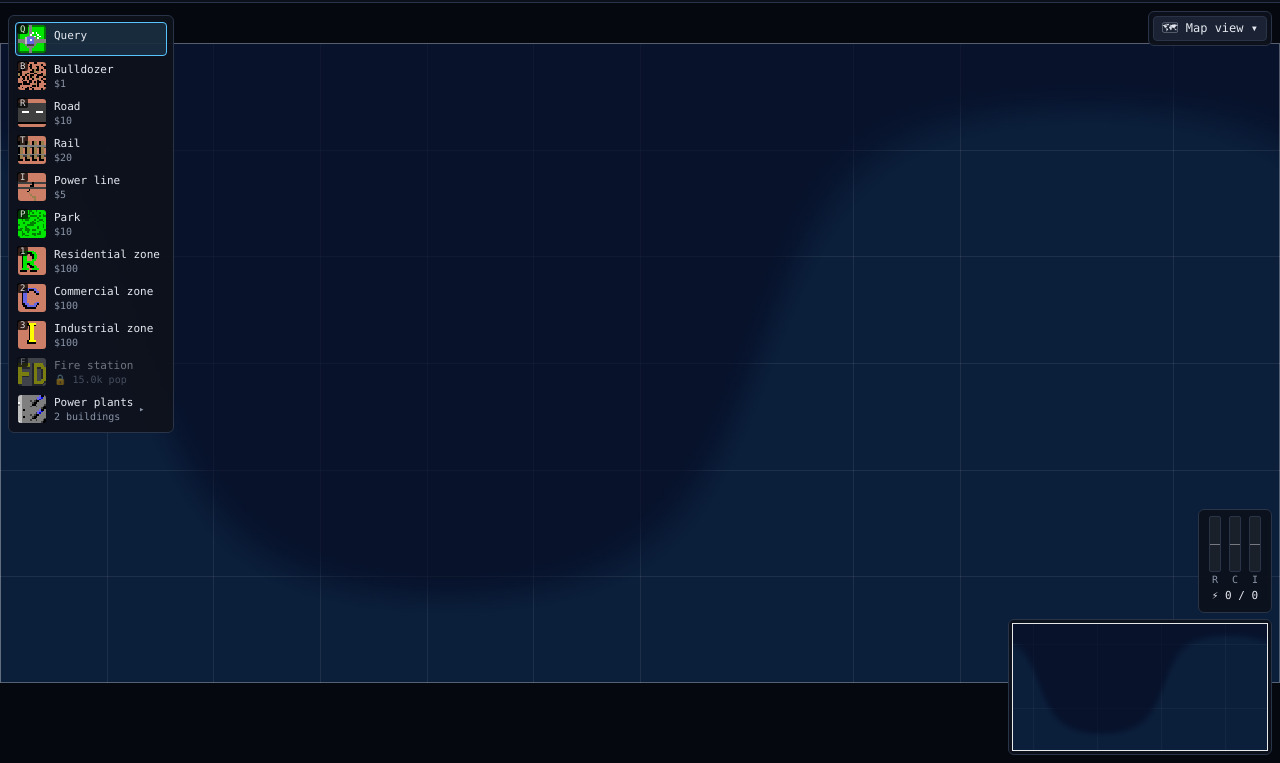
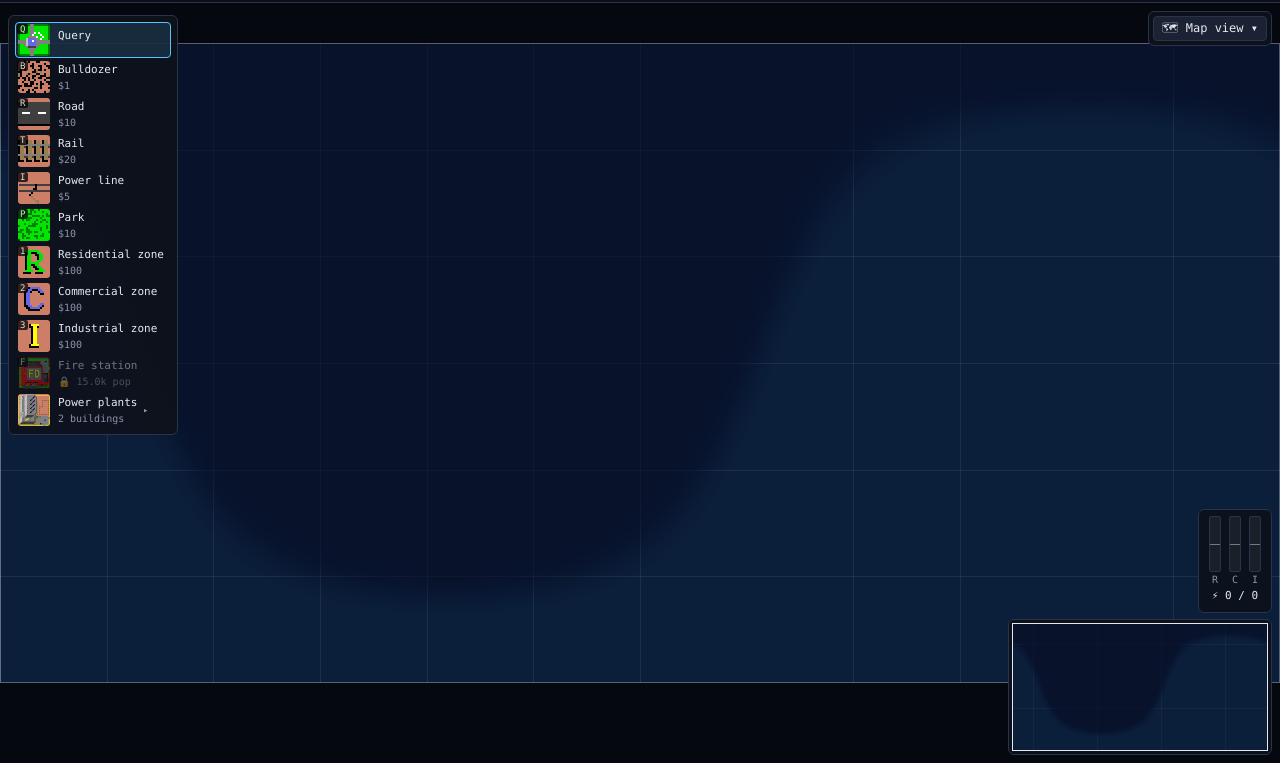
Before and after one commit to evert/globalcity, a website built with Vite: page client/index.html in a window 1280 px wide. Shown: the part 37-800 px from the top of the page. Built offline with nearby package versions, Linux system fonts and the light colour scheme; no server answers; files whose address does not match are found by name.

Commit message:
Toolbar icons: whole buildings, centred and crisp
- Draw each building whole instead of its centre tile; crop wide art to a square
- Centre icons on their non-ground pixels; 16 px tiles at an exact 2x per device pixel
- 32 px icons drawn at the screen's pixel density (were 32 px canvases squeezed into 28 px)

```diff
--- /dev/null
+++ b/client/src/icons.ts
@@ -0,0 +1,152 @@
+// Tool icons (toolbar, flyouts, milestones panel): each tool's art cropped to its visible pixels, centred in a
+// square and drawn at the screen's pixel density, so single tiles stay crisp at 2x and whole buildings scale
+// down cleanly instead of showing one tile out of the middle.
+import { CUSTOM_BUILDINGS, DIRT, TOOLS, type ToolId } from '@globalcity/shared';
+import type { SpriteSheet } from './assets.ts';
+import { drawTile } from './assets.ts';
+import type { CustomLayer } from './custom.ts';
+
+/** Zones show their letter tile; a whole empty zone is mostly bare ground. */
+const LETTER_ICON: ReadonlySet<ToolId> = new Set<ToolId>(['residential', 'commercial', 'industrial']);
+
+interface Art {
+  c: HTMLCanvasElement;
+  ground: string;
+  x: number;
+  y: number;
+  w: number;
+  h: number;
+}
+
+export interface IconOpts {
+  /** largest scale in CSS px per art px (single 16px tiles draw at 2x) */
+  maxScale?: number;
+  /** crop very wide art (Grand Central) to at most this width:height, keeping the middle; tall art fits whole */
+  maxAspect?: number;
+}
+
+export const iconDpr = (): number => Math.min(4, Math.max(1, window.devicePixelRatio || 1));
+
+export class ToolIcons {
+  private readonly art = new Map<ToolId, Art>();
+  private groundPx: number | null = null;
+  constructor(
+    private readonly sheet: SpriteSheet,
+    private readonly customs: CustomLayer,
+  ) {}
+
+  /** Size `c` to `css` CSS px at the current pixel density and draw tool `id` into it. */
+  paint(c: HTMLCanvasElement, id: ToolId, css: number, opts: IconOpts = {}): void {
+    const t = TOOLS[id];
+    const img = t.custom ? this.customs.images.get(t.custom) : undefined;
+    if (img && !(img.complete && img.naturalWidth)) img.addEventListener('load', () => this.paint(c, id, css, opts), { once: true });
+    const art = this.artFor(id);
+    const box = Math.round(css * iconDpr());
+    c.width = c.height = box;
+    const g = c.getContext('2d')!;
+    let { x, y, w, h } = art;
+    const aspect = opts.maxAspect ?? Infinity;
+    if (w > h * aspect) {
+      const nw = h * aspect;
+      x += (w - nw) / 2;
+      w = nw;
+    }
+    const s = Math.min((opts.maxScale ?? 2) * iconDpr(), box / w, box / h);
+    const ox = Math.round(box / 2 - (x + w / 2) * s),
+      oy = Math.round(box / 2 - (y + h / 2) * s);
+    g.fillStyle = art.ground;
+    g.fillRect(0, 0, box, box);
+    // sharp scaling: nearest-neighbour up to the next whole multiple, then a smooth step down the rest of the
+    // way, so pixels stay square at any scale (exact when the scale is a whole number)
+    const k = Math.max(1, Math.ceil(s - 1e-6));
+    let src: CanvasImageSource = art.c;
+    if (k > 1) {
+      const up = document.createElement('canvas');
+      up.width = art.c.width * k;
+      up.height = art.c.height * k;
+      const ug = up.getContext('2d')!;
+      ug.imageSmoothingEnabled = false;
+      ug.drawImage(art.c, 0, 0, up.width, up.height);
+      src = up;
+    }
+    g.imageSmoothingEnabled = s !== k;
+    g.imageSmoothingQuality = 'high';
+    g.drawImage(src, ox, oy, art.c.width * s, art.c.height * s);
+  }
+
+  /** The tool's art at 1 px per art px, with the box around its visible pixels (cached once loaded). */
+  private artFor(id: ToolId): Art {
+    const hit = this.art.get(id);
+    if (hit) return hit;
+    const t = TOOLS[id],
+      ts = this.sheet.tileSize;
+    const c = document.createElement('canvas');
+    const g = c.getContext('2d', { willReadFrequently: true })!;
+    const img = t.custom ? this.customs.ready(t.custom) : null;
+    let final = true;
+    if (img) {
+      const def = CUSTOM_BUILDINGS[t.custom!];
+      const fw = img.naturalWidth / (def.frames ?? 1),
+        fh = img.naturalHeight;
+      c.width = fw;
+      c.height = fh;
+      // on bare ground, as on the map, where the image is transparent (the Christmas tree)
+      for (let y = 0; y < fh; y += ts) for (let x = 0; x < fw; x += ts) drawTile(g, this.sheet, DIRT, x, y, ts, ts);
+      g.drawImage(img, 0, 0, fw, fh, 0, 0, fw, fh);
+    } else if (t.base !== undefined && t.size > 1 && !LETTER_ICON.has(id)) {
+      const n = t.size;
+      c.width = c.height = n * ts;
+      for (let k = 0; k < n * n; k++) drawTile(g, this.sheet, t.base + k, (k % n) * ts, Math.floor(k / n) * ts, ts, ts);
+    } else {
+      c.width = c.height = ts;
+      drawTile(g, this.sheet, t.icon, 0, 0, ts, ts);
+      final = !t.custom; // placeholder until the custom image loads
+    }
+    const art = { c, ...visibleBox(g, c.width, c.height, this.ground()) };
+    if (final) this.art.set(id, art);
+    return art;
+  }
+
+  /** The bare-ground colour: the most common pixel of the dirt tile (as a little-endian RGBA word). */
+  private ground(): number {
+    if (this.groundPx !== null) return this.groundPx;
+    const ts = this.sheet.tileSize,
+      c = document.createElement('canvas');
+    c.width = c.height = ts;
+    const g = c.getContext('2d', { willReadFrequently: true })!;
+    drawTile(g, this.sheet, DIRT, 0, 0, ts, ts);
+    const counts = new Map<number, number>();
+    for (const v of new Uint32Array(g.getImageData(0, 0, ts, ts).data.buffer)) counts.set(v, (counts.get(v) ?? 0) + 1);
+    let best = 0;
+    for (const [v, n] of counts)
+      if (n > best) {
+        best = n;
+        this.groundPx = v;
+      }
+    return this.groundPx!;
+  }
+}
+
+/** The box of rows and columns that are more than specks on bare ground (the whole art if there is none). */
+function visibleBox(g: CanvasRenderingContext2D, w: number, h: number, ground: number): Omit<Art, 'c'> {
+  const d = new Uint32Array(g.getImageData(0, 0, w, h).data.buffer);
+  const rows = new Array<number>(h).fill(0),
+    cols = new Array<number>(w).fill(0);
+  for (let y = 0; y < h; y++)
+    for (let x = 0; x < w; x++)
+      if (d[y * w + x] !== ground) {
+        rows[y]++;
+        cols[x]++;
+      }
+  const span = (a: number[], min: number): [number, number] => {
+    const lo = a.findIndex((n) => n > min);
+    if (lo < 0) return [0, a.length];
+    let hi = a.length - 1;
+    while (hi > lo && a[hi] <= min) hi--;
+    return [lo, hi + 1];
+  };
+  const [x0, x1] = span(cols, h / 8),
+    [y0, y1] = span(rows, w / 8);
+  const [r, gg, b, a] = new Uint8Array(new Uint32Array([ground]).buffer);
+  return { ground: `rgba(${r},${gg},${b},${a / 255})`, x: x0, y: y0, w: x1 - x0, h: y1 - y0 };
+}
--- a/client/src/style.css
+++ b/client/src/style.css
@@ -207,7 +207,7 @@ a {
   top: 52px;
   display: flex;
   flex-direction: column;
-  gap: 3px;
+  gap: 1px;
   padding: 6px;
   background: var(--panel);
   border: 1px solid var(--panel-border);
@@ -219,11 +219,11 @@ a {
 .tool {
   position: relative;
   display: grid;
-  grid-template-columns: 28px 1fr;
+  grid-template-columns: 32px 1fr;
   grid-template-rows: auto auto;
   column-gap: 8px;
   align-items: center;
-  padding: 2px 6px 2px 2px;
+  padding: 1px 6px 1px 2px;
   background: transparent;
   border: 1px solid transparent;
   border-radius: 4px;
@@ -247,8 +247,8 @@ a {
 }
 .tool .icon {
   grid-row: 1 / span 2;
-  width: 28px;
-  height: 28px;
+  width: 32px;
+  height: 32px;
   image-rendering: pixelated;
   border-radius: 3px;
   background: #000;
@@ -856,18 +856,18 @@ a {
     justify-content: center;
   }
   .tool {
-    grid-template-columns: 28px;
+    grid-template-columns: 32px;
     grid-template-rows: auto;
-    padding: 3px;
+    padding: 1px;
   }
   .tool .label,
   .tool .cost {
     display: none;
   }
   .tool-flyout .tool {
-    grid-template-columns: 28px 1fr;
+    grid-template-columns: 32px 1fr;
     grid-template-rows: auto auto;
-    padding: 2px 6px 2px 2px;
+    padding: 1px 6px 1px 2px;
   }
   .tool-flyout .tool .label,
   .tool-flyout .tool .cost {
--- a/client/src/ui.ts
+++ b/client/src/ui.ts
@@ -38,7 +38,6 @@ import {
   TOOLS,
   TOOL_ORDER,
   PLANT_OUTPUT,
-  CUSTOM_BUILDINGS,
   GRAND_CENTRAL,
   WORLD_H,
   WORLD_W,
@@ -48,7 +47,7 @@ import {
 import { DISASTERS, DISASTER_COUNT, Disaster, type WorldStats } from '@globalcity/shared';
 import type { Actions } from './actions.ts';
 import type { Minimap, SpriteSheet } from './assets.ts';
-import { drawTile } from './assets.ts';
+import { iconDpr, ToolIcons } from './icons.ts';
 import type { Net } from './net.ts';
 import type { Renderer } from './renderer.ts';
 import { ZONE_TOOLS, type TouchPlan } from './input.ts';
@@ -78,16 +77,9 @@ interface ToolGroupUi {
 /** Price for a toolbar label; power plants add how many zones they power. */
 const priceLabel = (id: ToolId): string => `${fmtMoney(TOOLS[id].cost)}${PLANT_OUTPUT[id] ? ` · ⚡${PLANT_OUTPUT[id]}` : ''}`;
 
-/** Draw a custom building's image (its first frame, when animated) centred in a px x px square. */
-function drawCustomFit(g: CanvasRenderingContext2D, img: HTMLImageElement, kind: string, px: number): void {
-  const frames = CUSTOM_BUILDINGS[kind]?.frames ?? 1;
-  const fw = img.naturalWidth / frames,
-    fh = img.naturalHeight;
-  const s = Math.min(px / fw, px / fh),
-    w = fw * s,
-    h = fh * s;
-  g.drawImage(img, 0, 0, fw, fh, (px - w) / 2, (px - h) / 2, w, h);
-}
+/** Toolbar icon size in CSS px (16 px tiles at 2x); wide buildings are cropped to a square from their middle. */
+const TOOL_ICON_PX = 32;
+const TOOL_ICON_OPTS = { maxAspect: 1 };
 
 /** Leaderboard cell: the share of milestones unlocked, as a number over a thin bar. */
 function milestoneCell(pct: number | undefined): HTMLElement {
@@ -195,6 +187,7 @@ export class UI {
   private toolButtons = new Map<ToolId, HTMLButtonElement>();
   private toolGroups: ToolGroupUi[] = [];
   private openGroup: ToolGroupUi | null = null;
+  private icons!: ToolIcons;
   private autoOverlay: OverlayMode | null = null; // map view opened by clicking a station
   private rciBars!: Record<'r' | 'c' | 'i', HTMLElement>;
   private rciBoost!: Record<'r' | 'c' | 'i', HTMLElement>;
@@ -271,6 +264,7 @@ export class UI {
     readonly minimap: Minimap,
   ) {
     this.root = document.getElementById('ui') ?? document.body.appendChild(el('div', { id: 'ui' }));
+    this.icons = new ToolIcons(sheet, renderer.customs);
     this.buildTopBar();
     this.buildToolbar();
     this.buildRci();
@@ -426,21 +420,8 @@ export class UI {
     const bar = el('div', { id: 'toolbar' });
     for (const id of TOOL_ORDER) {
       const t = TOOLS[id];
-      const icon = el('canvas', { class: 'icon', width: '32', height: '32' });
-      const g = icon.getContext('2d')!;
-      g.imageSmoothingEnabled = false;
-      drawTile(g, this.sheet, t.icon, 0, 0, 32, 32);
-      if (t.custom) {
-        const img = this.renderer.customs.images.get(t.custom);
-        const paint = () => {
-          if (img && img.naturalWidth) {
-            g.clearRect(0, 0, 32, 32);
-            drawCustomFit(g, img, t.custom!, 32);
-          }
-        };
-        if (img?.complete) paint();
-        else img?.addEventListener('load', paint, { once: true });
-      }
+      const icon = el('canvas', { class: 'icon' });
+      this.icons.paint(icon, id, TOOL_ICON_PX, TOOL_ICON_OPTS);
       const cost = t.cost ? priceLabel(id) : 'free';
       const btn = el(
         'button',
@@ -479,10 +460,25 @@ export class UI {
     window.addEventListener('resize', () => this.closeToolGroup());
     this.root.append(bar);
     this.layoutToolGroups();
+    this.watchIconDpr();
+  }
+
+  /** Redraw the toolbar icons when the pixel density changes (browser zoom, another monitor). */
+  private watchIconDpr(): void {
+    matchMedia(`(resolution: ${iconDpr()}dppx)`).addEventListener(
+      'change',
+      () => {
+        for (const [id, btn] of this.toolButtons) this.icons.paint(btn.querySelector('canvas')!, id, TOOL_ICON_PX, TOOL_ICON_OPTS);
+        for (const g of this.toolGroups) g.shown = null;
+        this.layoutToolGroups();
+        this.watchIconDpr();
+      },
+      { once: true },
+    );
   }
 
   private buildToolGroup(def: (typeof TOOL_GROUPS)[number], bar: HTMLElement): ToolGroupUi {
-    const icon = el('canvas', { class: 'icon', width: '32', height: '32' });
+    const icon = el('canvas', { class: 'icon' });
     const label = el('span', { class: 'label', text: def.name });
     const cost = el('span', { class: 'cost' });
     const head = el(
@@ -561,11 +557,7 @@ export class UI {
       g.head.title = `${g.def.name}: ${unlocked.map((id) => `${TOOLS[id].name} (${TOOLS[id].hotkey.toUpperCase()})`).join(', ')}`;
       if (g.shown !== cur) {
         g.shown = cur;
-        const src = this.toolButtons.get(cur)!.querySelector('canvas')!;
-        const ctx = g.icon.getContext('2d')!;
-        ctx.imageSmoothingEnabled = false;
-        ctx.clearRect(0, 0, 32, 32);
-        ctx.drawImage(src, 0, 0);
+        this.icons.paint(g.icon, cur, TOOL_ICON_PX, TOOL_ICON_OPTS);
       }
     }
   }
@@ -1655,23 +1647,8 @@ export class UI {
     this.refreshMilestones();
   }
   private msIcon(b: MilestoneBuilding): HTMLCanvasElement {
-    const t = TOOLS[MILESTONE_BUILDINGS[b].tool];
-    const n = t.size,
-      px = 72;
-    const c = el('canvas', { class: 'ms-icon', width: String(px), height: String(px) });
-    const g = c.getContext('2d')!;
-    g.imageSmoothingEnabled = false;
-    if (t.custom) {
-      const img = this.renderer.customs.images.get(t.custom);
-      const paint = () => {
-        if (img && img.naturalWidth) drawCustomFit(g, img, t.custom!, px);
-      };
-      if (img?.complete) paint();
-      else img?.addEventListener('load', paint, { once: true });
-      return c;
-    }
-    const cell = px / n;
-    for (let k = 0; k < n * n; k++) drawTile(g, this.sheet, t.base! + k, (k % n) * cell, Math.floor(k / n) * cell, cell, cell);
+    const c = el('canvas', { class: 'ms-icon' });
+    this.icons.paint(c, MILESTONE_BUILDINGS[b].tool, 72);
     return c;
   }
   private refreshMilestones(): void {
@@ -1730,15 +1707,8 @@ export class UI {
       : unlocked
         ? { cls: 'ready', text: 'Unlocked: click your east-west rail line with it' }
         : { cls: 'locked', text: GRAND_CENTRAL.unlock };
-    const c = el('canvas', { class: 'ms-icon', width: '72', height: '72' });
-    const g = c.getContext('2d')!;
-    g.imageSmoothingEnabled = false;
-    const img = this.renderer.customs.images.get('grandcentral');
-    const paint = () => {
-      if (img && img.naturalWidth) drawCustomFit(g, img, 'grandcentral', 72);
-    };
-    if (img?.complete) paint();
-    else img?.addEventListener('load', paint, { once: true });
+    const c = el('canvas', { class: 'ms-icon' });
+    this.icons.paint(c, 'grandcentral', 72);
     return el(
       'div',
       { class: `ms-row ${status.cls}` },
```
